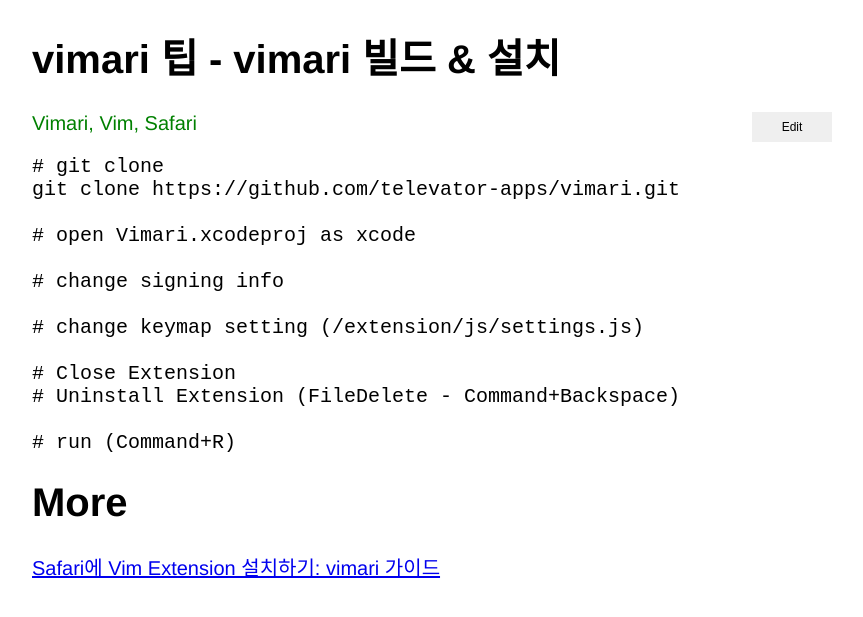
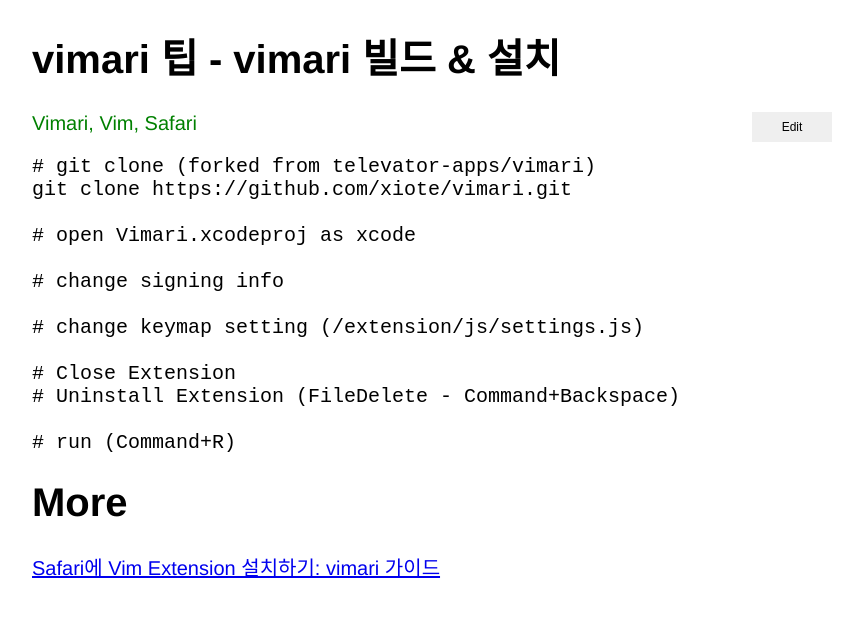
Before and after one commit to xiote/20200810_xiote.github.io, a Jekyll site: the page built from _posts/2020-07-23-19-23-00.md, in a window 1280 px wide. Shown: the top 617 px of the page, without its empty margins (208-1071 px from the left). Built offline with Jekyll 4.4.1, drawn with Linux system fonts in a browser that asks for light colours.

Commit message:
Update 2020-07-23-19-23-00.md

````diff
--- a/_posts/2020-07-23-19-23-00.md
+++ b/_posts/2020-07-23-19-23-00.md
@@ -5,8 +5,8 @@
 ---
 
 ```
-# git clone
-git clone https://github.com/televator-apps/vimari.git
+# git clone (forked from televator-apps/vimari)
+git clone https://github.com/xiote/vimari.git
 
 # open Vimari.xcodeproj as xcode
 
````
